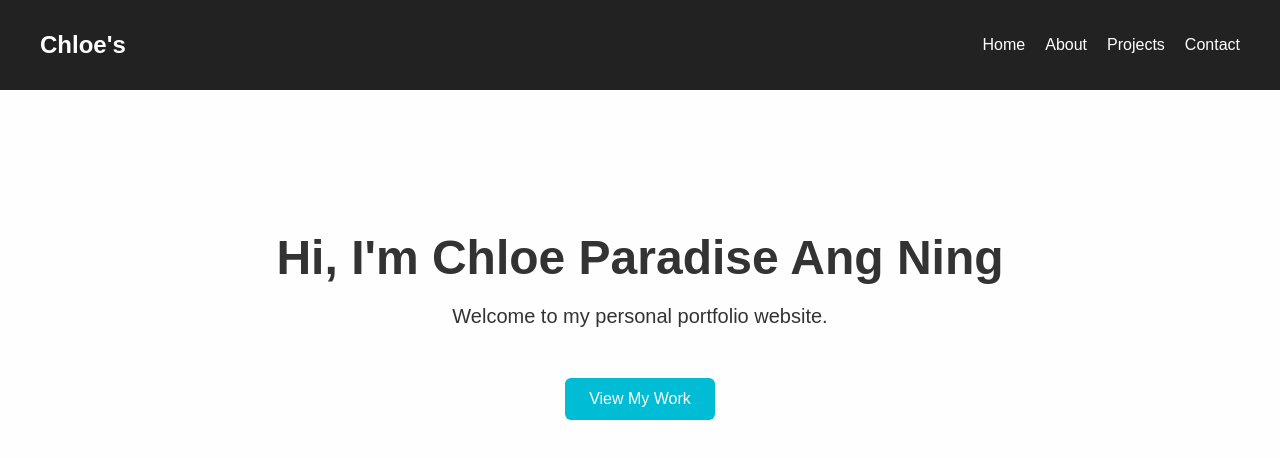
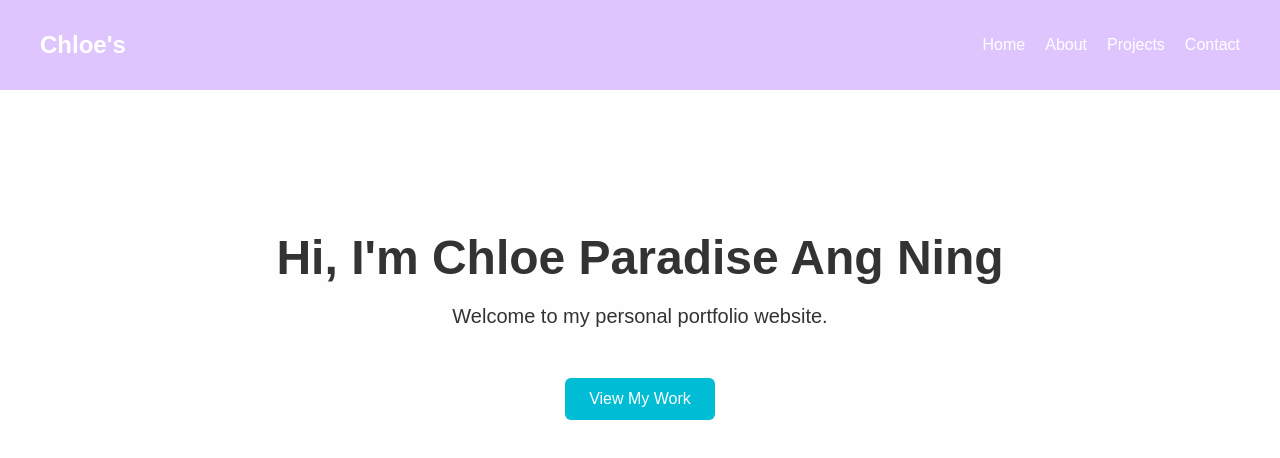
Before and after one commit to CPNGT/Portfolio, a website: page index.html in a window 1280 px wide. Drawn offline with Linux system fonts and the light colour scheme.

Commit message:
Update style.css

```diff
--- a/css/style.css
+++ b/css/style.css
@@ -11,7 +11,7 @@ body {
   justify-content: space-between;
   align-items: center;
   padding: 20px 40px;
-  background-color: #222;
+  background-color: #DFC5FE;
 }
 
 .logo {
```
